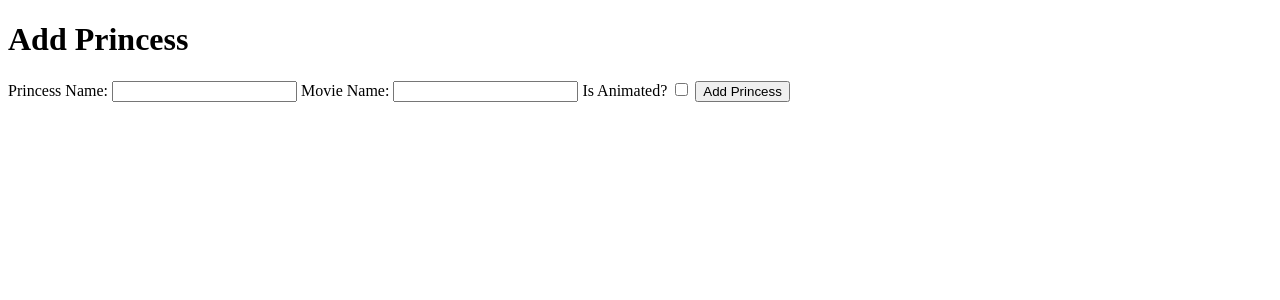
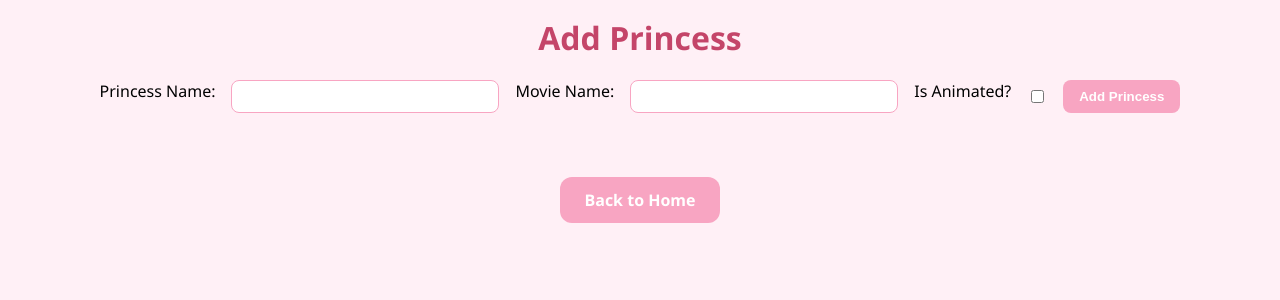
Before and after one commit to jFlamer/princess_hair_salon, a Flask app: page /add_princess in a window 1280 px wide. Shown: the top 300 px of the page. Run offline with Flask 3, Linux system fonts and the light colour scheme.

Commit message:
upgraded UI

```diff
--- a/static/style.css
+++ b/static/style.css
@@ -61,3 +61,175 @@ body {
     width: 250px;
     box-shadow: 2px 2px 10px rgba(0,0,0,0.1);
 }
+
+h1 {
+    text-align: center;
+    color: #c44569;
+    margin-top: 1rem;
+}
+
+/* Table styling */
+table {
+    width: 90%;
+    margin: 2rem auto;
+    border-collapse: collapse;
+    background-color: #fff;
+    border-radius: 12px;
+    overflow: hidden;
+    box-shadow: 0 4px 10px rgba(0, 0, 0, 0.1);
+}
+
+th, td {
+    padding: 1rem;
+    text-align: left;
+    border-bottom: 1px solid #f1d4dc;
+}
+
+th {
+    background-color: #ffe0ea;
+    color: #b33951;
+    font-weight: bold;
+}
+
+tr:hover {
+    background-color: #fff5f9;
+}
+
+/* Search and sort */
+form {
+    display: flex;
+    justify-content: center;
+    gap: 1rem;
+    margin: 1rem auto;
+}
+
+input[type="text"] {
+    padding: 0.5rem;
+    border-radius: 8px;
+    border: 1px solid #f8a5c2;
+    width: 250px;
+}
+
+button {
+    padding: 0.5rem 1rem;
+    background-color: #f8a5c2;
+    color: white;
+    border: none;
+    border-radius: 8px;
+    cursor: pointer;
+    font-weight: bold;
+}
+
+button:hover {
+    background-color: #f78fb3;
+}
+
+/* Sort links */
+h3 {
+    text-align: center;
+    color: #c44569;
+    margin-top: 2rem;
+}
+
+a {
+    text-decoration: none;
+    color: #b33951;
+    font-weight: bold;
+}
+
+a:hover {
+    text-decoration: underline;
+}
+
+/* Pagination */
+div {
+    text-align: center;
+    margin-top: 1rem;
+}
+
+/* Back to home */
+div > a {
+    display: inline-block;
+    margin-top: 2rem;
+    padding: 0.5rem 1rem;
+    background-color: #f8a5c2;
+    color: white;
+    border-radius: 12px;
+    transition: background-color 0.3s ease;
+}
+
+div > a:hover {
+    background-color: #f78fb3;
+}
+
+.sort-container {
+    text-align: center;
+    margin-top: 2rem;
+}
+
+.sort-buttons {
+    display: flex;
+    justify-content: center;
+    gap: 1rem;
+    flex-wrap: wrap;
+    margin-top: 0.5rem;
+}
+
+.sort-btn {
+    background-color: #ffcad4;
+    color: #b33951;
+    padding: 0.5rem 1rem;
+    border-radius: 10px;
+    text-decoration: none;
+    font-weight: bold;
+    border: 2px solid transparent;
+    transition: all 0.3s ease;
+}
+
+.sort-btn:hover {
+    background-color: #f8a5c2;
+    border-color: #b33951;
+    color: white;
+}
+
+/* Back to home button */
+.back-home {
+    text-align: center;
+    margin-top: 2rem;
+}
+
+.home-btn {
+    background-color: #f8a5c2;
+    color: white;
+    padding: 0.75rem 1.5rem;
+    border-radius: 12px;
+    font-weight: bold;
+    text-decoration: none;
+    transition: background-color 0.3s ease;
+}
+
+.home-btn:hover {
+    background-color: #f78fb3;
+}
+
+.add {
+    text-align: center;
+    margin-top: 2rem;
+}
+
+.add-btn {
+    background-color: #ffcad4;
+    color: #b33951;
+    padding: 0.5rem 1rem;
+    border-radius: 10px;
+    text-decoration: none;
+    font-weight: bold;
+    border: 2px solid transparent;
+    transition: all 0.3s ease;
+}
+
+.add-btn:hover {
+    background-color: #f8a5c2;
+    border-color: #b33951;
+    color: white;
+}
--- a/templates/add_appointment.html
+++ b/templates/add_appointment.html
@@ -2,6 +2,7 @@
 <html lang="en">
 <head>
     <meta charset="UTF-8">
+    <link rel="stylesheet" href="{{ url_for('static', filename='style.css') }}">
     <title>Add appointment</title>
 </head>
 <body>
@@ -22,5 +23,9 @@
         Appointment Time: <input type="datetime-local" name="appointment_time" required><br>
         <button type="submit">Schedule Appointment</button>
     </form>
+
+    <div class="back-home">
+        <a href="{{ url_for('index') }}" class="home-btn">Back to Home</a>
+    </div>
 </body>
 </html>
--- a/templates/add_hairstyle.html
+++ b/templates/add_hairstyle.html
@@ -2,6 +2,7 @@
 <html lang="en">
 <head>
     <meta charset="UTF-8">
+    <link rel="stylesheet" href="{{ url_for('static', filename='style.css') }}">
     <title>Add hairstyle</title>
 </head>
 <body>
@@ -15,7 +16,9 @@
     </form>
 
 
-    <p><a href="/">Back to the products list</a></p>
+    <div class="back-home">
+        <a href="{{ url_for('index') }}" class="home-btn">Back to Home</a>
+    </div>
 
 </body>
 </html>
--- a/templates/add_princess.html
+++ b/templates/add_princess.html
@@ -3,6 +3,7 @@
 <head>
     <meta charset="UTF-8">
     <meta name="viewport" content="width=device-width, initial-scale=1.0">
+    <link rel="stylesheet" href="{{ url_for('static', filename='style.css') }}">
     <title>Add Princess</title>
 </head>
 <body>
@@ -39,5 +40,8 @@
         <img src="{{ poster }}" alt="Movie Poster" width="300">
     {% endif %}
 
+    <div class="back-home">
+        <a href="{{ url_for('index') }}" class="home-btn">Back to Home</a>
+    </div>
 </body>
 </html>
--- a/templates/appointments.html
+++ b/templates/appointments.html
@@ -3,6 +3,7 @@
 <head>
     <meta charset="UTF-8">
     <meta name="viewport" content="width=device-width, initial-scale=1.0">
+    <link rel="stylesheet" href="{{ url_for('static', filename='style.css') }}">
     <title>Appointments</title>
 </head>
 <body>
@@ -29,7 +30,10 @@
         {% endfor %}
     </table>
 
-    <a href="{{ url_for('add_appointment') }}">Add a New Appointment</a>
+    <div class="add">
+        <a href="{{ url_for('add_appointment') }}" class="add-btn">Add a New Appointment</a>
+    </div>
+
 
     <div>
         <a href="{{ url_for('index') }}">Back to Home</a>
--- a/templates/hairstyles.html
+++ b/templates/hairstyles.html
@@ -3,6 +3,7 @@
 <head>
     <meta charset="UTF-8">
     <meta name="viewport" content="width=device-width, initial-scale=1.0">
+    <link rel="stylesheet" href="{{ url_for('static', filename='style.css') }}">
     <title>Hairstyles</title>
 </head>
 <body>
@@ -25,7 +26,10 @@
         {% endfor %}
     </table>
 
-    <a href="{{ url_for('add_hairstyle') }}">Add a New Hairstyle</a>
+    <div class="add">
+        <a href="{{ url_for('add_hairstyle') }}", class="add-btn">Add a New Hairstyle</a>
+    </div>
+
 
     <div>
         <a href="{{ url_for('index') }}">Back to Home</a>
--- /dev/null
+++ b/todo.txt
@@ -0,0 +1,3 @@
+1. Prettier UI for adders
+2. Add option of marking appointment done
+3. Add option for editing
```
Also changed, not shown: templates/index.html (+1 -17 lines), templates/princesses.html (+16 -8 lines), instance/db.sqlite3.
